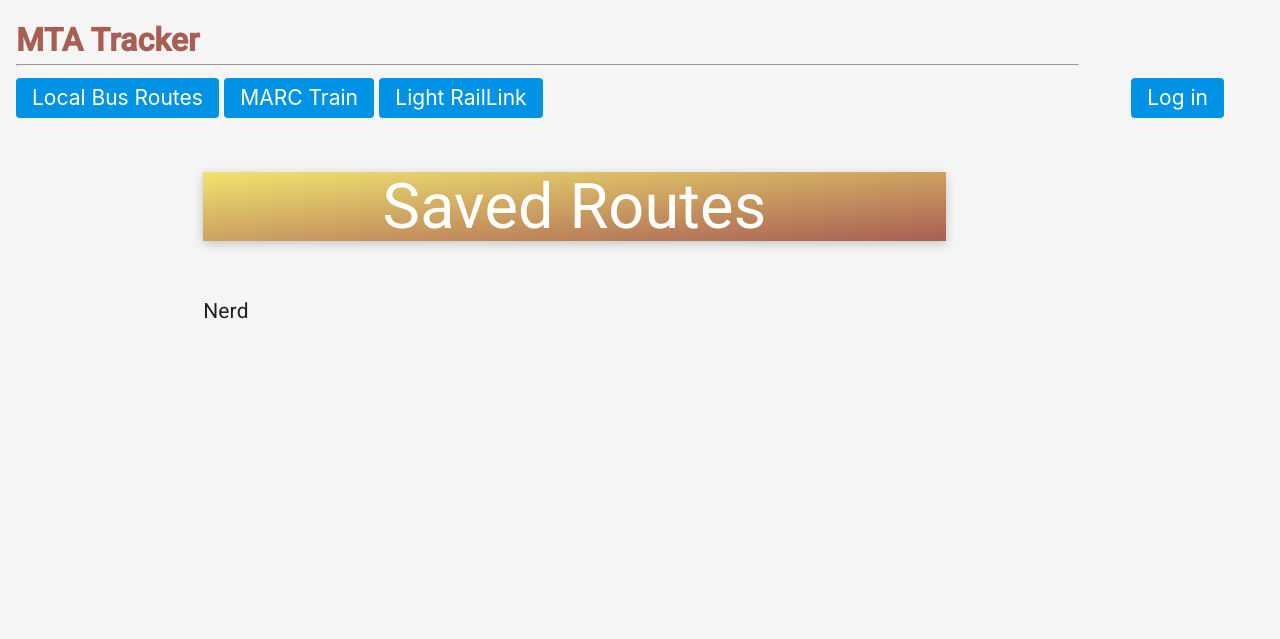
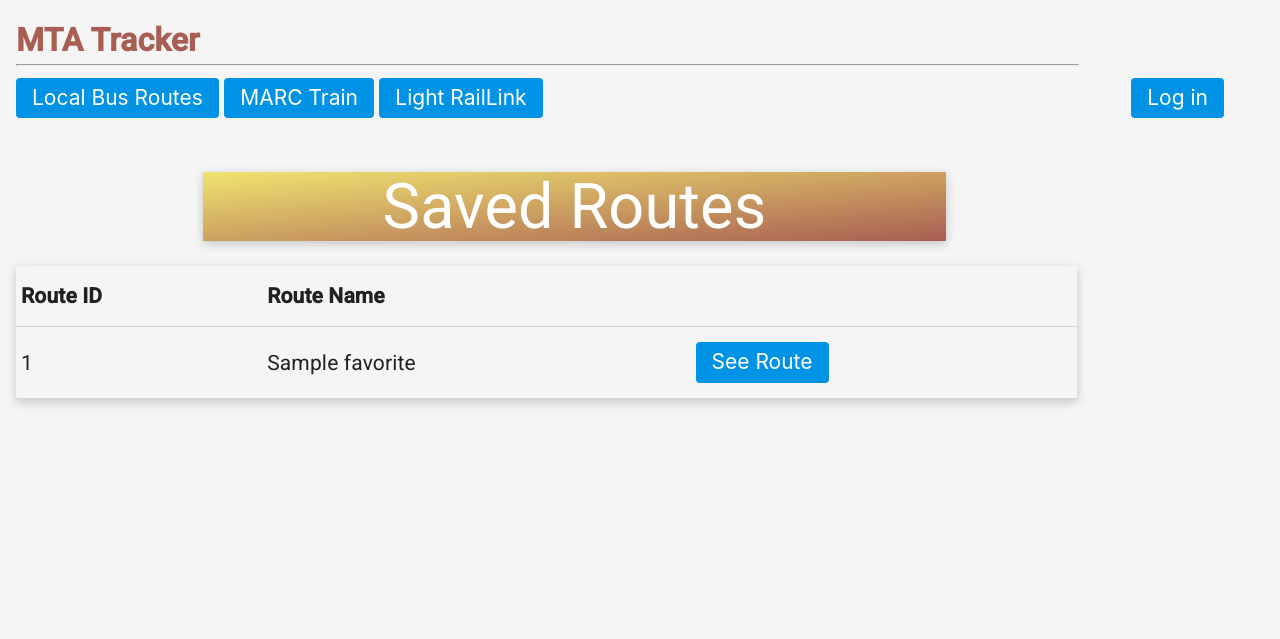
Before and after one commit to Team-6-CMSC447-SP-24/MTA_App, a Flask app: template templates/favorites.html in a window 1280 px wide. Shown: the top 639 px of the page. Run offline with Flask 3, Linux system fonts and the light colour scheme; the template is opened without the code that fills it: most values are stand-ins (such as "Sample title", 1, 10 or a date in 2020).

Commit message:
displaying favorited routes for logged in user

```diff
--- a/templates/favorites.html
+++ b/templates/favorites.html
@@ -2,7 +2,29 @@
 
 {% block content %}
     <div class="container">
-        <h1>Saved Routes</h1>
-        <br> Nerd
+        <h1>{% block title %} Saved Routes {% endblock %}</h1>
     </div>
+    <div class="mdc-data-table" style="width:85%;">
+        <table class="mdc-data-table__table" aria-label="Dessert calories">
+          <thead>
+            <tr class="mdc-data-table__header-row">
+                <th class="mdc-data-table__header-cell" role="columnheader" scope="col">Route ID</th>
+                <th class="mdc-data-table__header-cell" role="columnheader" scope="col">Route Name</th>
+            </tr>
+          </thead>
+          <tbody class="mdc-data-table__content">
+            {% for favorite in favorites %}
+            <tr class="mdc-data-table__row">
+              <td class="mdc-data-table__cell">{{ favorite.routeId }}</td>
+              <td class="mdc-data-table__cell" >{{ favorite.routeName }}</td>
+              <td class="mdc-data-table__cell">
+                <button class="button" >
+                 <a style="color: #FFFFFF;" href="{{ url_for('index') }}" >See Route</a>
+                </button>
+                </td>
+            </tr>
+            {% endfor %}
+          </tbody>
+        </table>
+      </div>
 {% endblock %}
```
